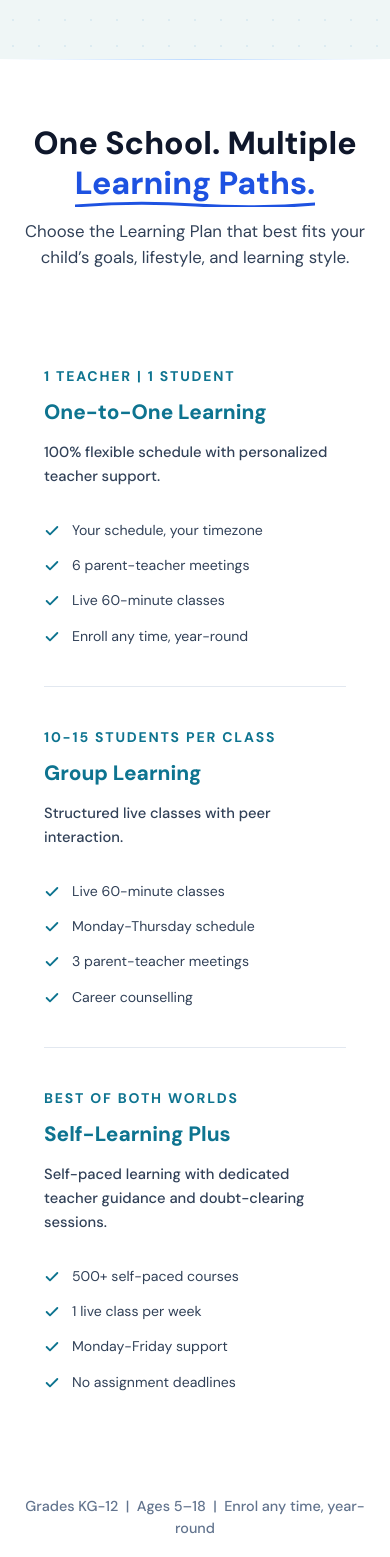
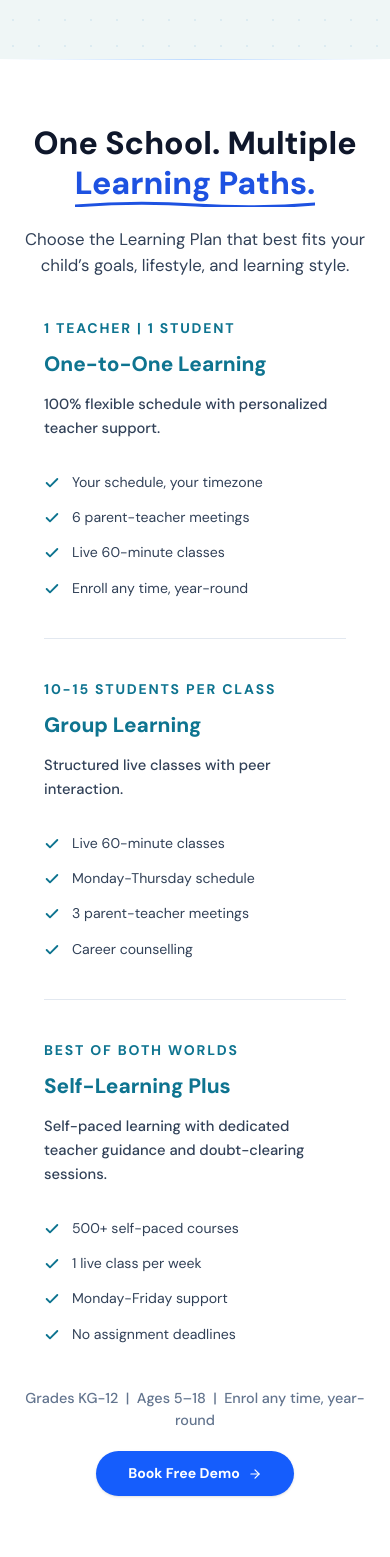
Before and after one commit to itsupport-seri/europe-test, a Next.js app: page / in a window 390 px wide. Shown: the part 3667-5224 px from the top of the page. Built offline with nearby package versions, Linux system fonts and the light colour scheme.

Commit message:
faqs updated

```diff
--- a/app/components/sections/Learningstylesection.js
+++ b/app/components/sections/Learningstylesection.js
@@ -81,7 +81,7 @@ export default function LearningStyleSection() {
 
         {/* ── Heading ── */}
         <header
-          className="text-center mb-14"
+          className="text-center md:mb-14 mb-0"
           style={{
             opacity: sectionVisible ? 1 : 0,
             transform: sectionVisible ? "translateY(0)" : "translateY(24px)",
@@ -117,7 +117,7 @@ export default function LearningStyleSection() {
               </svg>
             </span>
           </h2>
-          <p className="text-[1.05rem] text-slate-700 mt-4 max-w-xl mx-auto">
+          <p className="text-[1.05rem] text-slate-700 md:mt-4 mt-6 max-w-xl mx-auto">
           Choose the Learning Plan that best fits your child’s goals, lifestyle, and learning style.
 
           </p>
@@ -178,7 +178,7 @@ export default function LearningStyleSection() {
         {/* ── Bottom meta + CTA ── */}
         <div
           ref={bottomRef}
-          className="mt-16 flex flex-col items-center gap-5 text-center"
+          className="mt-1 md:mt-16 flex flex-col items-center gap-5 text-center"
           style={{
             opacity: bottomVisible ? 1 : 0,
             transform: bottomVisible ? "translateY(0)" : "translateY(18px)",
```
